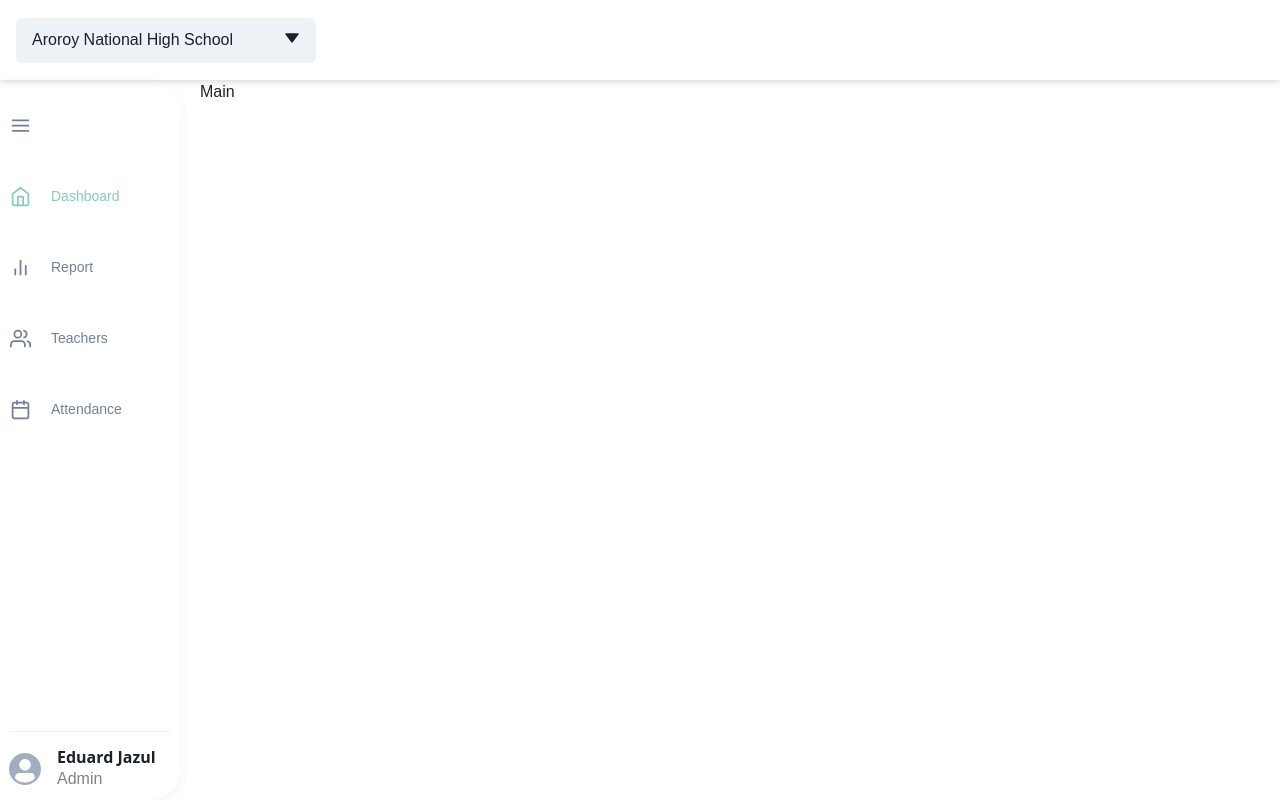
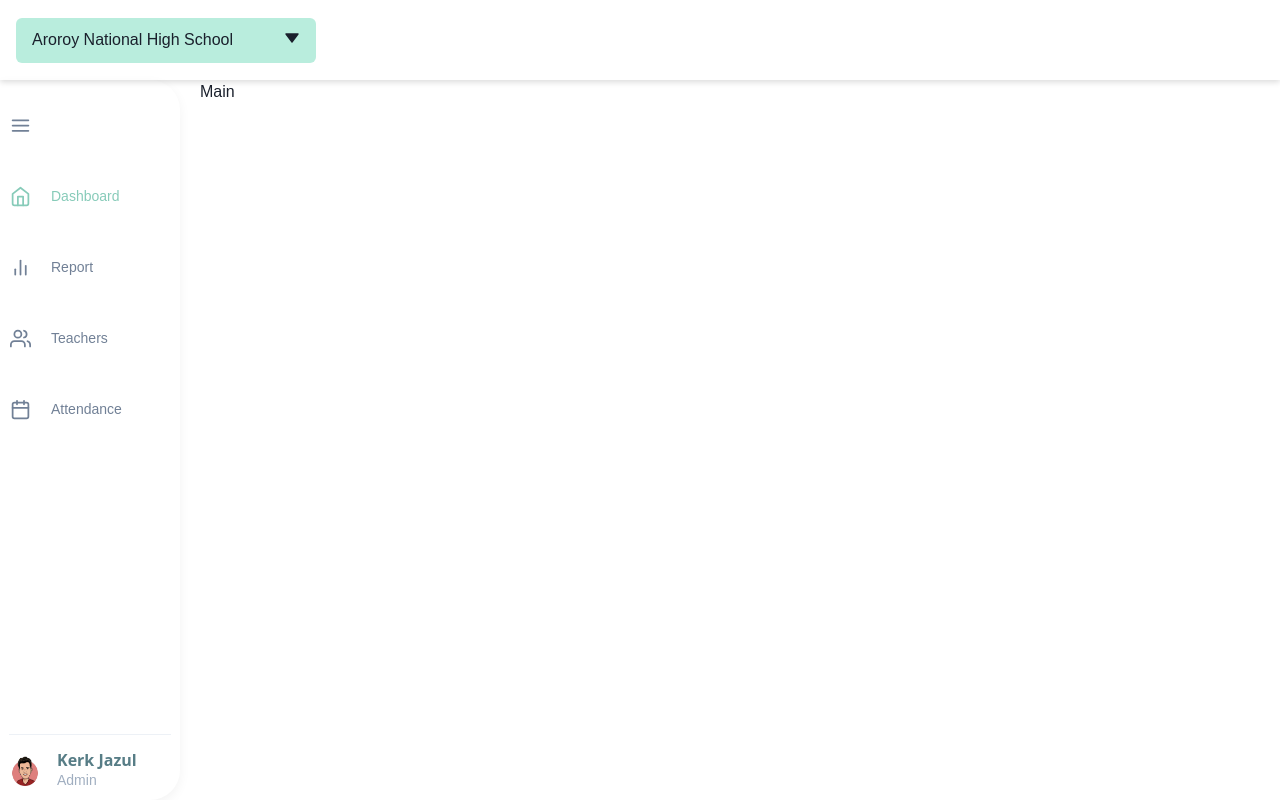
Before and after one commit to khake19/school-pulse, a Next.js app: page / in a window 1280 px wide. Built offline with nearby package versions, Linux system fonts and the light colour scheme.

Commit message:
Update image avatar

```diff
--- a/src/components/Header/Header.tsx
+++ b/src/components/Header/Header.tsx
@@ -10,7 +10,13 @@ const Header = () => {
         <Flex h={20} alignItems="center" justifyContent="space-between">
           <Box>
             <Menu>
-              <MenuButton as={Button} css={HeaderStyle.menuButton}>
+              <MenuButton
+                as={Button}
+                css={HeaderStyle.menuButton}
+                bg="#B9EDDD"
+                _hover={{ bg: '#87CBB9' }}
+                _active={{ bg: '#87CBB9' }}
+              >
                 <Flex direction="row">
                   <Text marginRight="12px" fontSize="md" fontWeight="500">
                     Aroroy National High School
@@ -20,10 +26,10 @@ const Header = () => {
                 </Flex>
               </MenuButton>
               <MenuList width="300px">
-                <MenuItem minH="48px">
+                <MenuItem minH="48px" _focus={{ bg: '#87CBB9' }}>
                   <Text>Matongog Elementary School</Text>
                 </MenuItem>
-                <MenuItem minH="40px">
+                <MenuItem minH="40px" _focus={{ bg: '#87CBB9' }}>
                   <Text>Calanay High School</Text>
                 </MenuItem>
               </MenuList>
--- a/src/components/Sidebar/Sidebar.tsx
+++ b/src/components/Sidebar/Sidebar.tsx
@@ -69,12 +69,14 @@ const Sidebar = () => {
         <Flex css={SidebarStyle.avatar} alignItems={navSize === 'small' ? 'center' : 'flex-start'}>
           <Divider display={navSize === 'small' ? 'none' : 'flex'} />
           <Flex mt={4} align="center">
-            <Avatar size="sm" />
+            <Avatar size="sm" src="/profile-picture.jpeg" />
             <Flex flexDir="column" ml={4} display={navSize === 'small' ? 'none' : 'flex'}>
-              <Heading as="h3" size="sm">
-                Eduard Jazul
+              <Heading as="h3" size="sm" color="#577D86">
+                Kerk Jazul
               </Heading>
-              <Text color="gray">Admin</Text>
+              <Text color="gray.400" fontSize="14px">
+                Admin
+              </Text>
             </Flex>
           </Flex>
         </Flex>
```
Also changed, not shown: public/profile-picture.jpeg (added).
